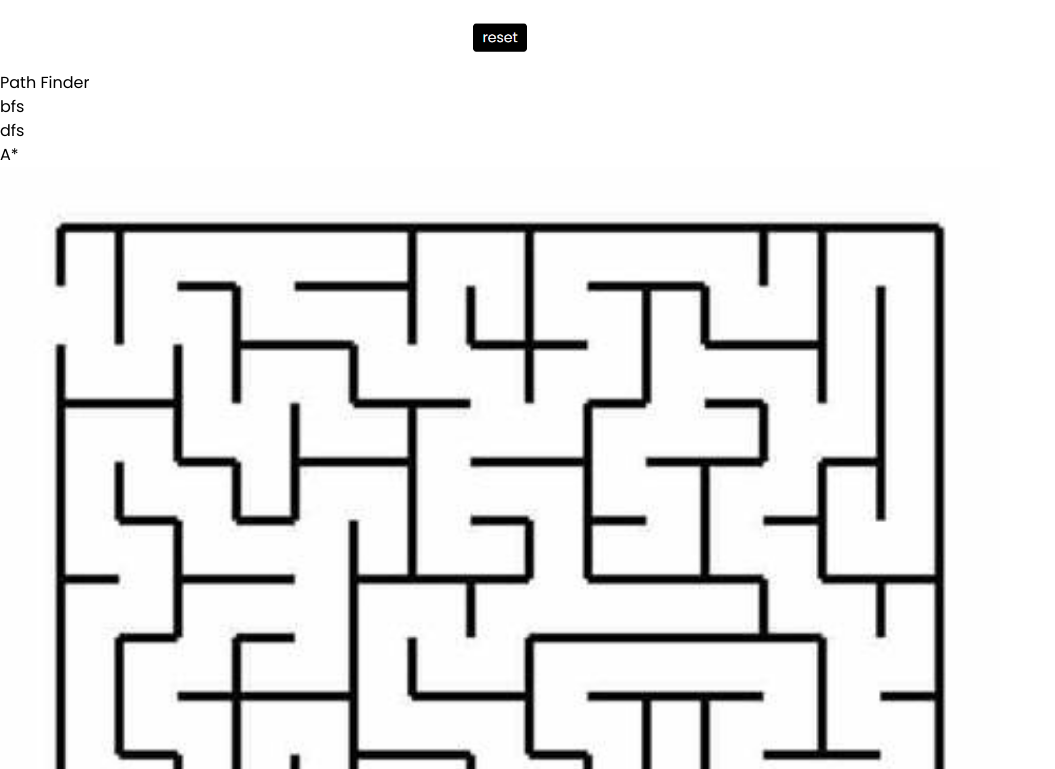
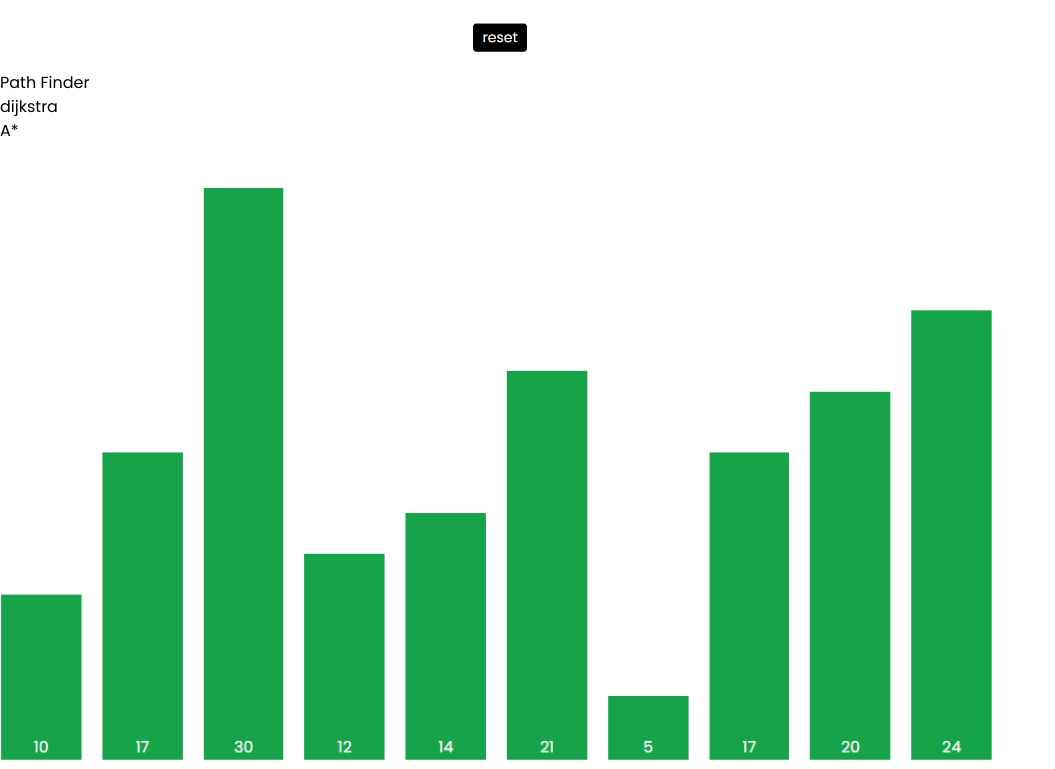
Before and after one commit to fitrahidayaat/Algorithms-Visualizer, a Next.js app: page / in a window 1280 px wide. Shown: the part 531-1300 px from the top of the page, without its empty margins (0-1055 px from the left). Built offline with nearby package versions, Linux system fonts and the light colour scheme.

Commit message:
fixing images

```diff
--- a/app/components/card.tsx
+++ b/app/components/card.tsx
@@ -6,7 +6,7 @@ export default function Card(props : any) {
     return (
         <>
             <Link className="cursor-pointer" href={props.href}>
-                <div className="w-96 shadow-md hover:shadow-2xl rounded transition-all bg-white ">
+                <div className="w-96 shadow-md hover:shadow-2xl rounded transition-all bg-white border border-slate-300 rounded">
                     <Image
                         src={props.src}
                         height={700}
--- a/app/page.tsx
+++ b/app/page.tsx
@@ -10,8 +10,8 @@ export default function Home() {
                 Algorithms-visualizer
             </h1>
             <div className="flex justify-center gap-6">
-                <Card title="Path Finder" tags={["bfs", "dfs", "A*"]} src="/path_finder.png" href="/path-finding"></Card>
-                <Card title="Sorting" tags={["array"]} src="/maze.jpg" href="sorting"></Card>
+                <Card title="Path Finder" tags={["dijkstra", "A*"]} src="/path_finder.png" href="/path-finding"></Card>
+                <Card title="Sorting" tags={["selection", "insertion", "merge"]} src="/sorting.png" href="sorting"></Card>
             </div>
         </div>
         </>
```
Also changed, not shown: public/sorting.png (added).
